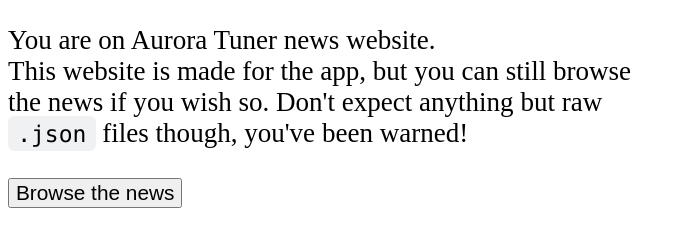
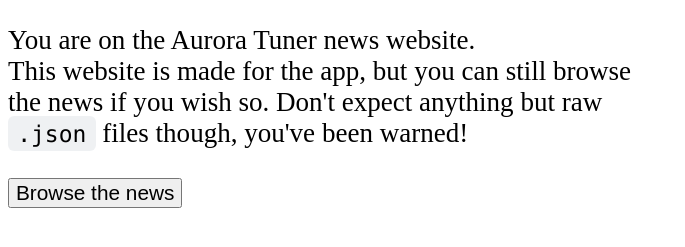
Before and after one commit to sovaowlsova/auroratuner-github.io, a plain HTML site: page index.html in a window 1280 px wide. Shown: the part 79-326 px from the top of the page, without its empty margins (0-685 px from the left). Drawn offline with Linux system fonts and the light colour scheme; a script that the page names is missing.

Commit message:
added the

```diff
--- a/index.html
+++ b/index.html
@@ -9,7 +9,7 @@
     <body>
         <h1 class="title">Welcome!</h1>
         <div class="main-div">
-            <p>You are on Aurora Tuner news website.<br />This website is made for the app, but you can
+            <p>You are on the Aurora Tuner news website.<br />This website is made for the app, but you can
                 still browse the news if you wish so. Don't expect anything but raw <code>.json</code> files though, you've been warned!</p>
         </div>
         <button onclick="window.location.href='https://sovaowlsova.github.io/auroratuner-github.io/news.json'">Browse the news</button>
```
